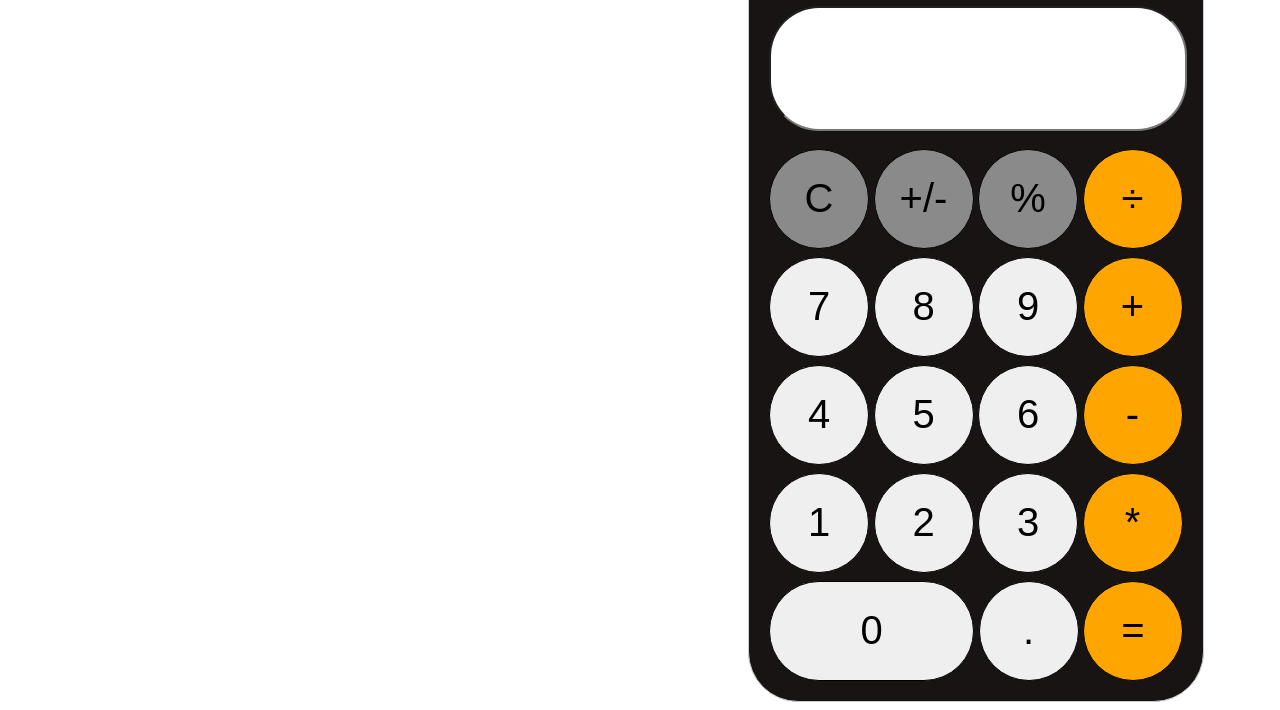
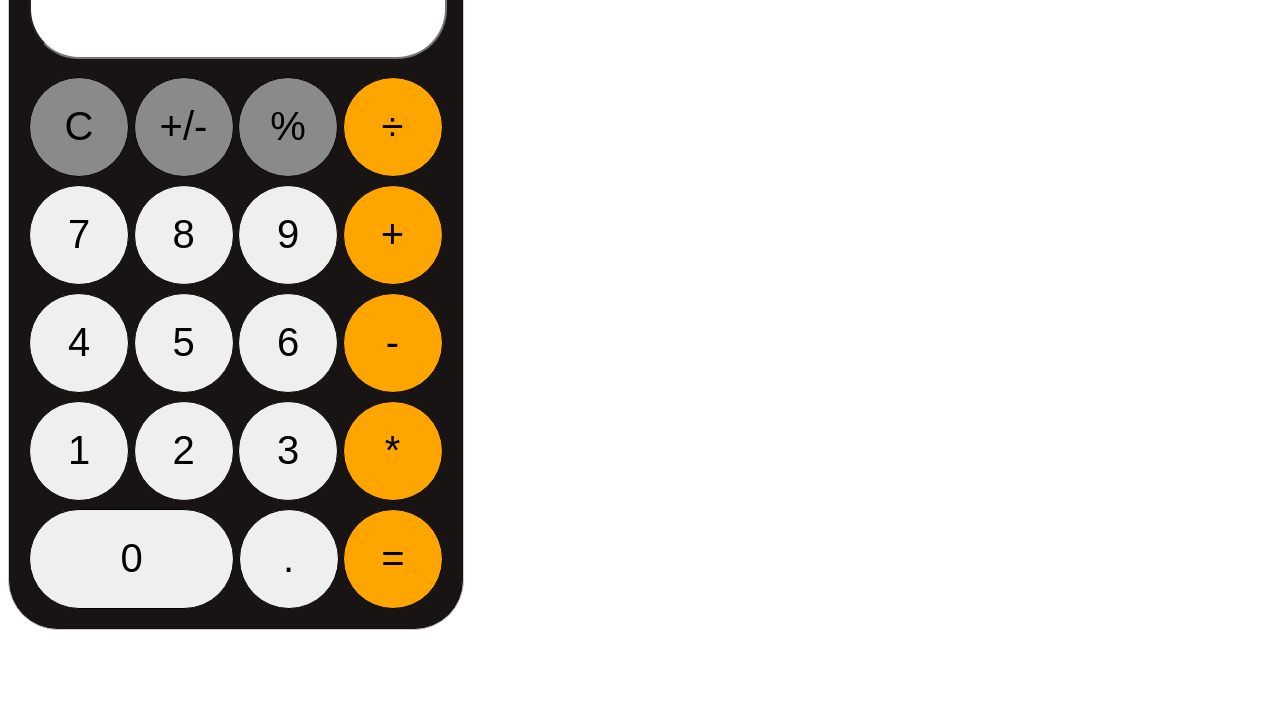
Before and after one commit to 07Onkar/calculatorjs, a plain HTML site: page index.html in a window 1280 px wide. Shown: the part 187-897 px from the top of the page. After the commit the page ends 825 px from the top, so only its background shows below. Drawn offline with Linux system fonts and the light colour scheme.

Commit message:
Update styles.css

```diff
--- a/styles.css
+++ b/styles.css
@@ -6,7 +6,7 @@ body{
 
 .container{
     max-width: 414px;
-    margin: 80px 0px 0px 740px;
+/*     margin: 80px 0px 0px 740px; */
     padding: 30px 20px 20px;
     background-color: rgb(24, 20, 20);
     border: 1px solid #ccc;
```
